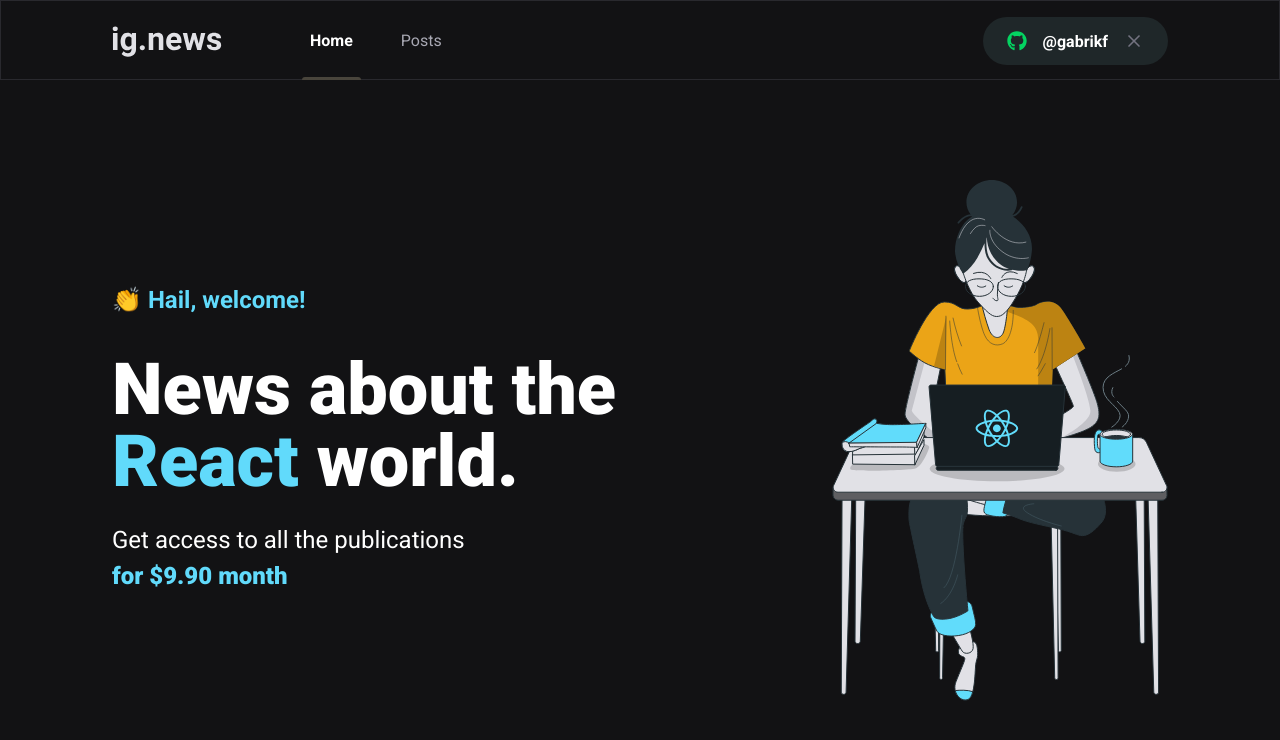
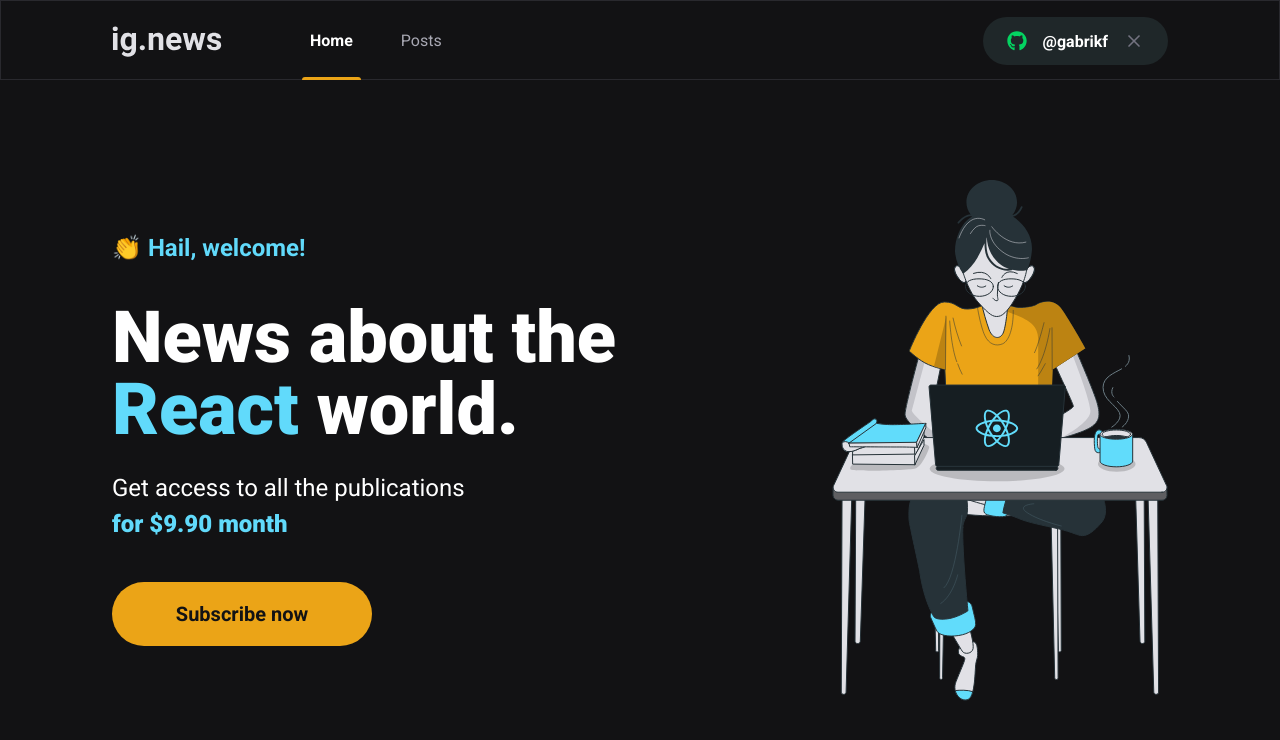
Before and after one commit to gabrikf/react-news, a Next.js app: page / in a window 1280 px wide. Shown: the top 740 px of the page. Built offline with nearby package versions, Linux system fonts and the light colour scheme.

Commit message:
creating subscribe button

```diff
--- /dev/null
+++ b/src/components/SubscribeButton/index.tsx
@@ -0,0 +1,9 @@
+import styles from "./styles.module.scss";
+
+export function SubscribeButton() {
+  return (
+    <button type="button" className={styles.subscribeButton}>
+      Subscribe now
+    </button>
+  );
+}
--- /dev/null
+++ b/src/components/SubscribeButton/styles.module.scss
@@ -0,0 +1,21 @@
+.subscribeButton {
+    height: 4rem;
+    width: 260px;
+    border: 0;
+    border-radius: 2rem;
+    background: var(--yellow-500);
+    color: var(--gray-900);
+    font-size: 1.25rem;
+    font-weight: bold;
+
+    display: flex;
+    align-items: center;
+    justify-content: center;
+
+    transition: filter 0.2s;
+
+
+    &:hover {
+        filter: brightness(0.8);
+    }
+}
--- a/src/pages/home.module.scss
+++ b/src/pages/home.module.scss
@@ -37,4 +37,7 @@
             font-weight: 900;
         }
     }
+    button {
+        margin-top: 2.5rem;
+    }
 }
--- a/src/pages/index.tsx
+++ b/src/pages/index.tsx
@@ -1,4 +1,5 @@
 import Head from "next/head";
+import { SubscribeButton } from "../components/SubscribeButton";
 import styles from './home.module.scss'
 
 export default function Home() {
@@ -16,6 +17,7 @@
           Get access to all the publications<br />
           <span>for $9.90 month</span>
         </p>
+        <SubscribeButton />
         </section>
         <img src="/images/avatar.svg" alt="Girl Coding" />
       </main>
--- a/src/pages/styles/global.scss
+++ b/src/pages/styles/global.scss
@@ -14,7 +14,8 @@
   --gray-900: #121214;
 
   --cyan-500: #61dafb;
-  --yellow-500: #49453c;
+  --gray-500: #49453c;
+  --yellow-500: #eba417;
 }
 
 @media (max-width: 1080px) {
```
